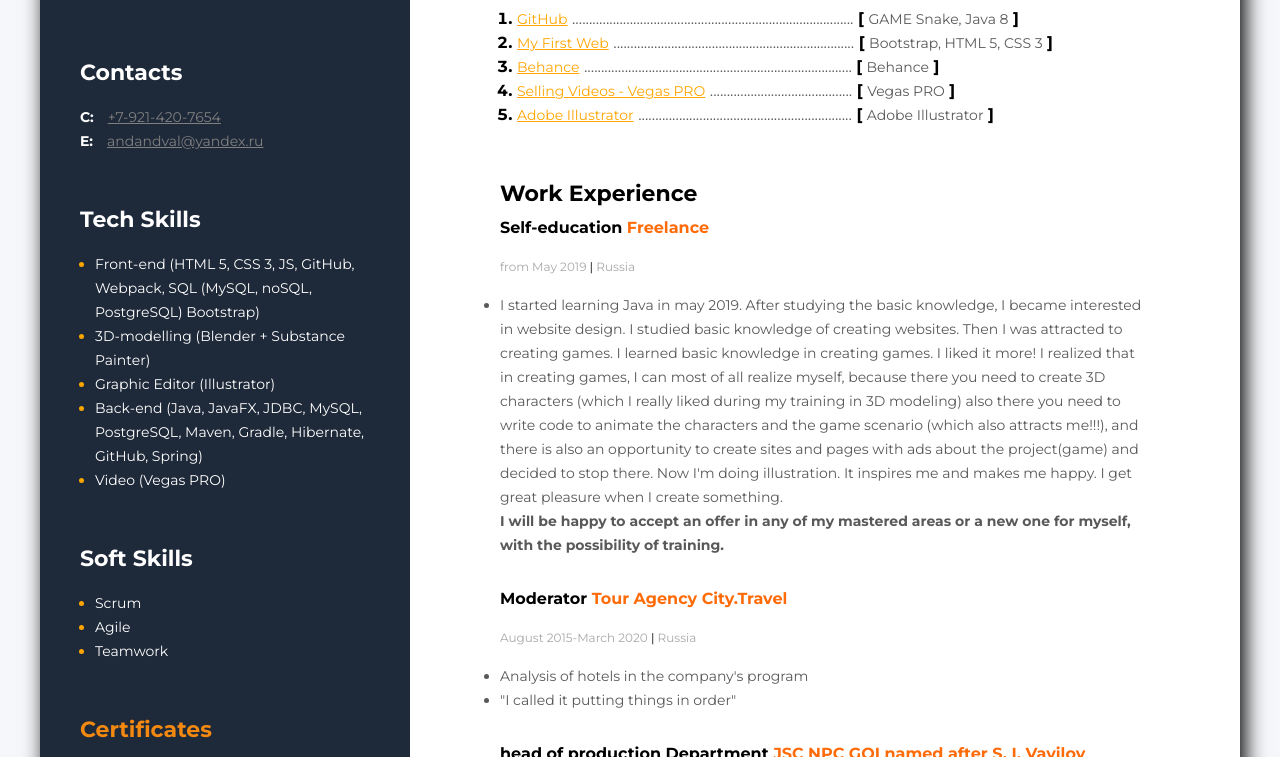
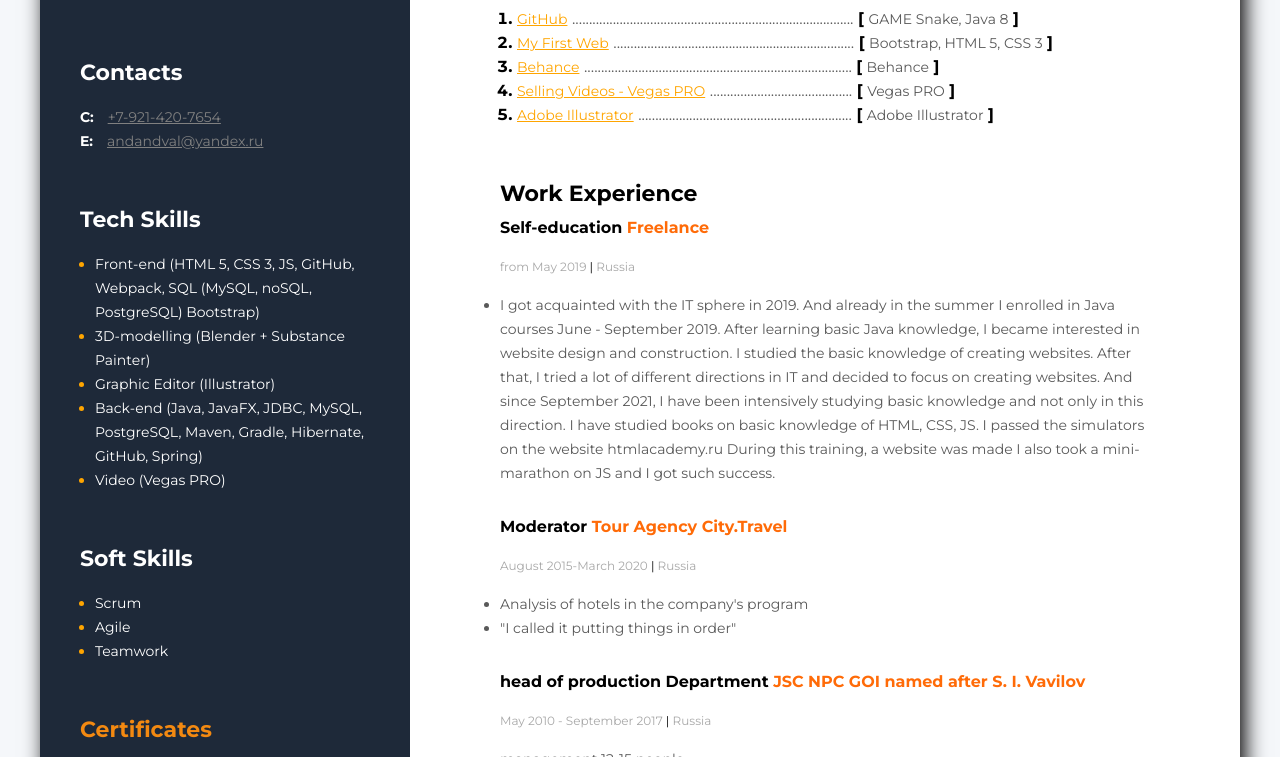
Before and after one commit to Samrddhisamrat/My-resume, a plain HTML site: page index.html in a window 1280 px wide. Shown: the part 524-1281 px from the top of the page. Drawn offline with Linux system fonts and the light colour scheme.

Commit message:
Update index.html

```diff
--- a/index.html
+++ b/index.html
@@ -129,22 +129,10 @@
 
                     <ul class="prof-duties">
                         <li class="prof-duties-item">
-                            I started learning Java in may 2019. After studying the basic knowledge, I became interested
-                            in website design.
-                            I studied basic knowledge of creating websites.
-                            Then I was attracted to creating games. I learned basic knowledge in creating games. I liked
-                            it more!
-                            I realized that in creating games, I can most of all realize myself, because there you need
-                            to create 3D characters
-                            (which I really liked during my training in 3D modeling) also there you need to write code
-                            to animate the characters and the game scenario
-                            (which also attracts me!!!), and there is also an opportunity to create sites and pages with
-                            ads about the project(game)
-                            and decided to stop there.
-                            Now I'm doing illustration. It inspires me and makes me happy. I get great pleasure when I
-                            create something.
-                            <br><b>I will be happy to accept an offer in any of my mastered areas or a new one for
-                                myself, with the possibility of training.</b><br>
+                            I got acquainted with the IT sphere in 2019. And already in the summer I enrolled in Java courses June - September 2019. After learning basic Java knowledge, I became interested in website design and construction. I studied the basic knowledge of creating websites.
+After that, I tried a lot of different directions in IT and decided to focus on creating websites. And since September 2021, I have been intensively studying basic knowledge and not only in this direction. I have studied books on basic knowledge of HTML, CSS, JS. I passed the simulators on the website htmlacademy.ru
+During this training, a website was made
+I also took a mini-marathon on JS and I got such success.
                         </li>
 
                     </ul>
```
